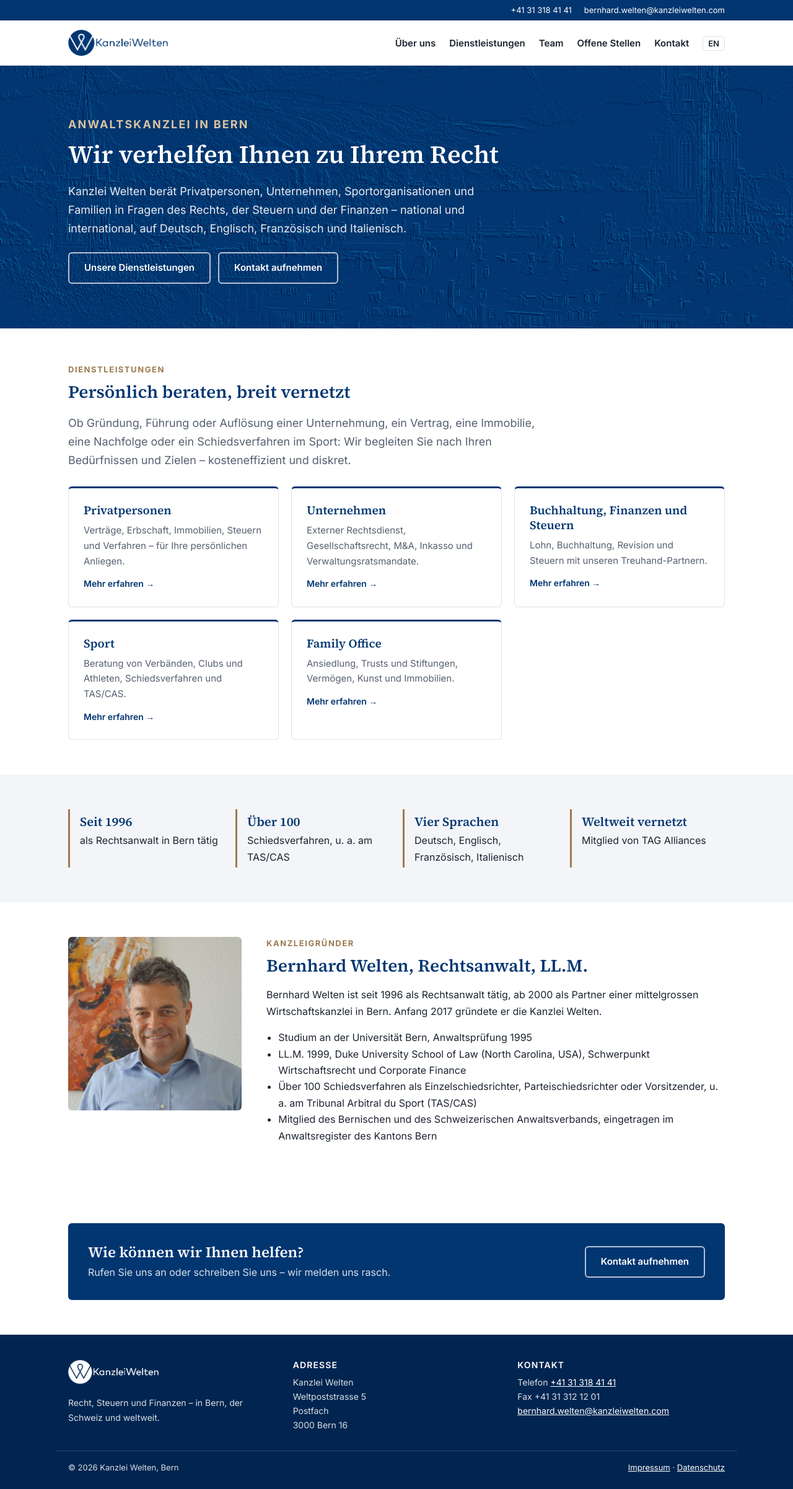
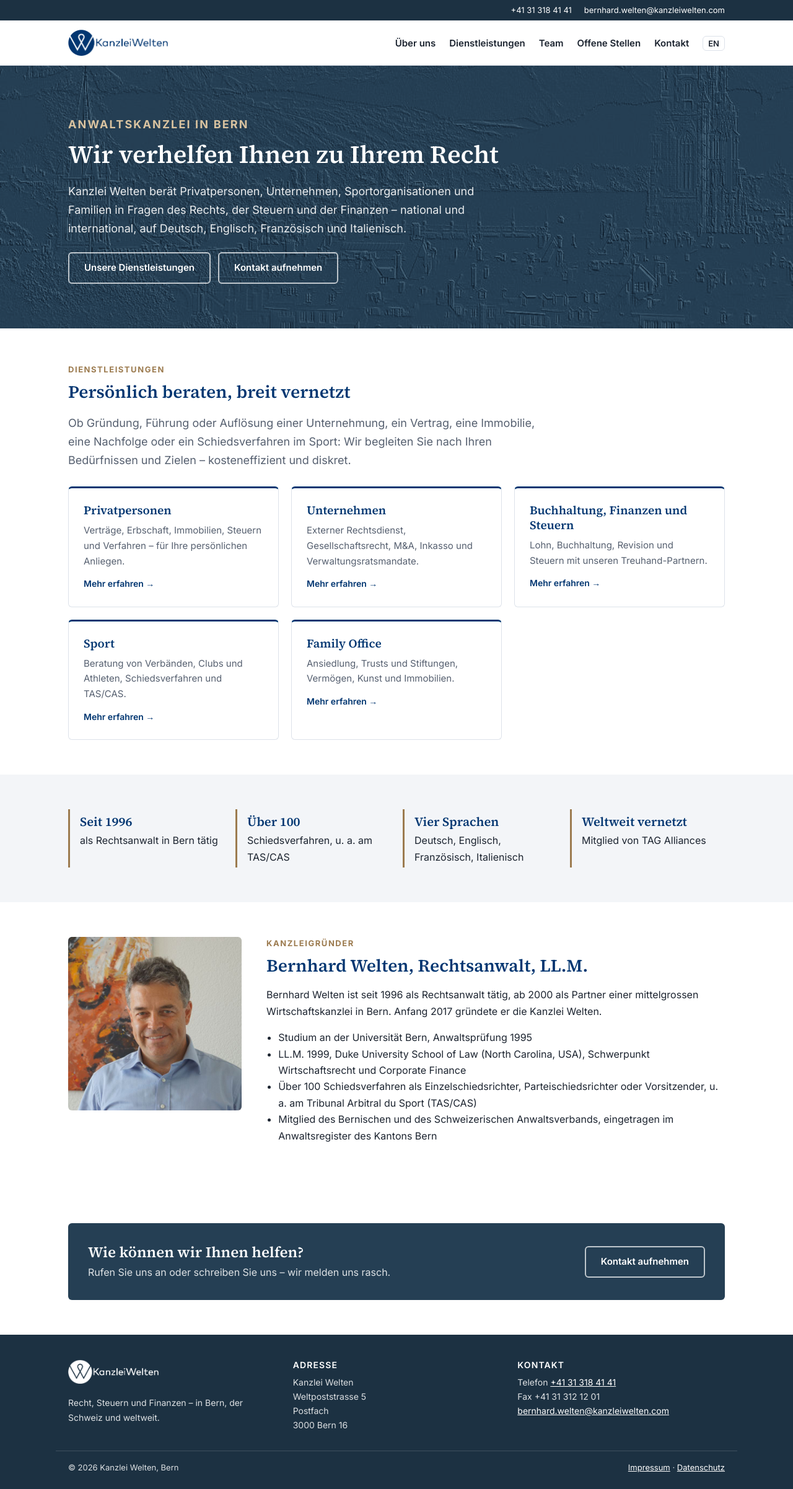
Before and after one commit to stefanhitz/kanzleiwelten-website, a website: page index.html in a window 1280 px wide. Shown: the whole page at 62% size. Drawn offline with Linux system fonts and the light colour scheme.

Commit message:
style: Startseite und Rahmen in gedecktem Schieferblau wie die alte Website
Co-Authored-By: Claude Opus 5.5 <noreply@anthropic.com>

```diff
--- a/css/style.css
+++ b/css/style.css
@@ -37,6 +37,8 @@
 :root {
   --color-primary: #023671;      /* Blau aus dem Logo */
   --color-primary-dark: #012550;
+  --color-deep: #253f54;         /* gedecktes Schieferblau wie auf der alten Startseite */
+  --color-deep-dark: #1c3142;
   --color-accent: #9c7b4f;       /* gedecktes Bronze, sparsam eingesetzt */
   --color-bg: #ffffff;
   --color-bg-alt: #f3f5f8;
@@ -74,7 +76,7 @@ img { max-width: 100%; height: auto; }
 
 /* ---------- Kopf ---------- */
 header.site-header { background: #fff; border-bottom: 1px solid var(--color-border); position: relative; z-index: 5; }
-.topbar { background: var(--color-primary); color: #fff; font-size: 13px; }
+.topbar { background: var(--color-deep-dark); color: #fff; font-size: 13px; }
 .topbar-inner { max-width: var(--max-width); margin: 0 auto; padding: 6px 20px; display: flex; gap: 20px; justify-content: flex-end; flex-wrap: wrap; }
 .topbar a { color: #fff; text-decoration: none; }
 .topbar a:hover { text-decoration: underline; }
@@ -118,7 +120,7 @@ header.site-header { background: #fff; border-bottom: 1px solid var(--color-bord
 
 /* Startbild mit Berner Altstadt-Relief aus dem bisherigen Auftritt */
 .hero {
-  background: var(--color-primary) url('/img/site/bern-relief.jpg') center bottom / cover no-repeat;
+  background: var(--color-deep) url('/img/site/bern-relief.jpg') center bottom / cover no-repeat;
   background-blend-mode: soft-light;
   color: #fff; padding: 80px 0 72px;
 }
@@ -163,7 +165,7 @@ a.card:hover { box-shadow: 0 10px 24px rgba(2,54,113,.10); transform: translateY
 .service-nav a { font-size: 14px; text-decoration: none; border: 1px solid var(--color-border); border-radius: 20px; padding: 4px 12px; background: #fff; }
 .service-nav a.active { background: var(--color-primary); color: #fff; border-color: var(--color-primary); }
 
-.cta { background: var(--color-primary); color: #fff; border-radius: var(--radius); padding: 32px; display: flex; gap: 24px; align-items: center; justify-content: space-between; flex-wrap: wrap; }
+.cta { background: var(--color-deep); color: #fff; border-radius: var(--radius); padding: 32px; display: flex; gap: 24px; align-items: center; justify-content: space-between; flex-wrap: wrap; }
 .cta h2 { color: #fff; margin: 0 0 4px; font-size: 24px; }
 .cta p { margin: 0; color: rgba(255,255,255,.85); }
 
@@ -203,7 +205,7 @@ a.card:hover { box-shadow: 0 10px 24px rgba(2,54,113,.10); transform: translateY
 .legal h2 { font-size: 20px; margin-top: 1.6em; }
 
 /* ---------- Fuss ---------- */
-footer.site-footer { background: var(--color-primary-dark); color: rgba(255,255,255,.85); font-size: 14px; margin-top: 0; }
+footer.site-footer { background: var(--color-deep-dark); color: rgba(255,255,255,.85); font-size: 14px; margin-top: 0; }
 .footer-inner { max-width: var(--max-width); margin: 0 auto; padding: 40px 20px 24px; display: grid; grid-template-columns: repeat(auto-fit, minmax(200px, 1fr)); gap: 28px; }
 .footer-inner img { height: 40px; width: auto; }
 footer.site-footer h3 { color: #fff; font-family: var(--font-body); font-size: 14px; text-transform: uppercase; letter-spacing: .08em; }
```
